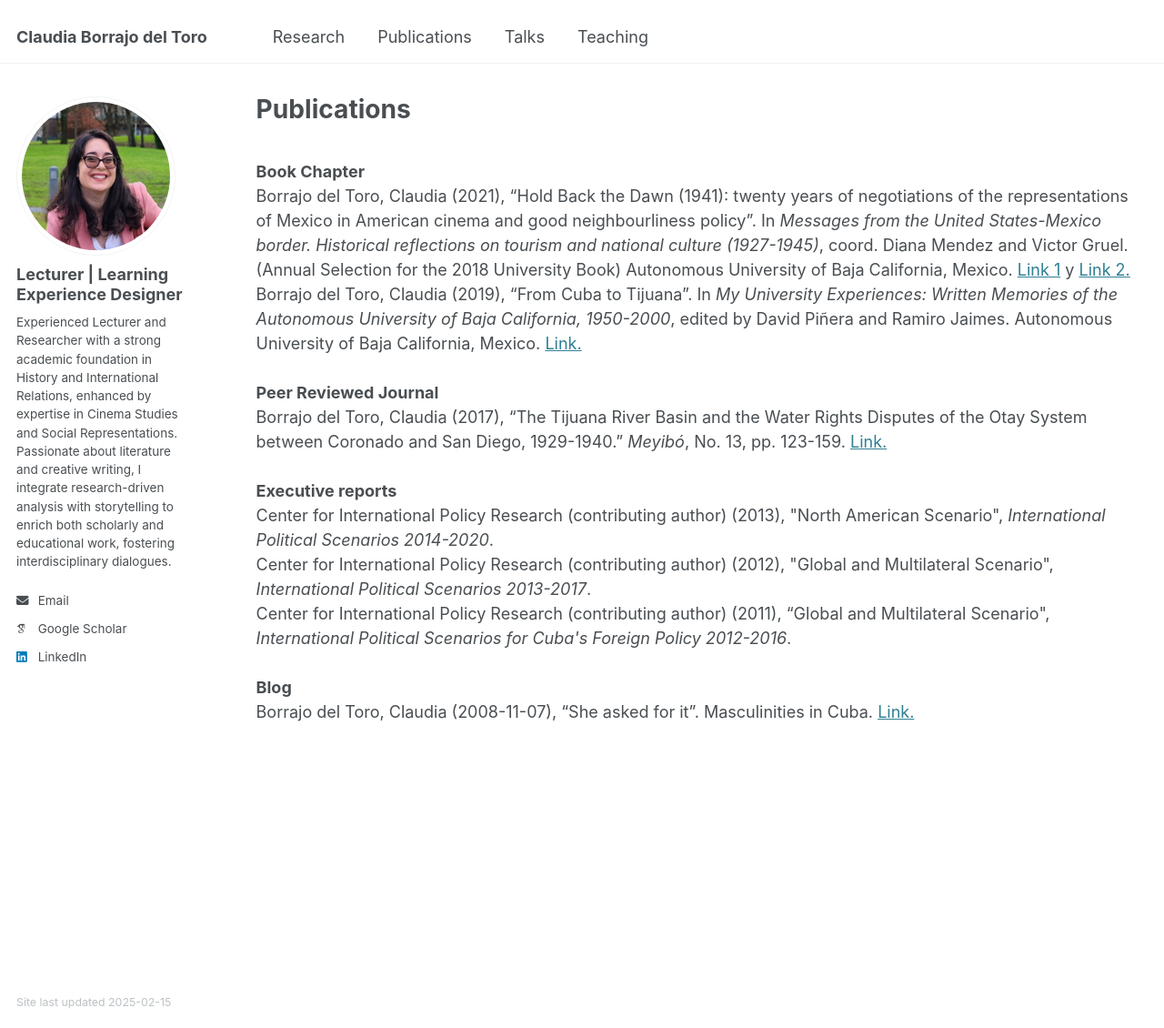
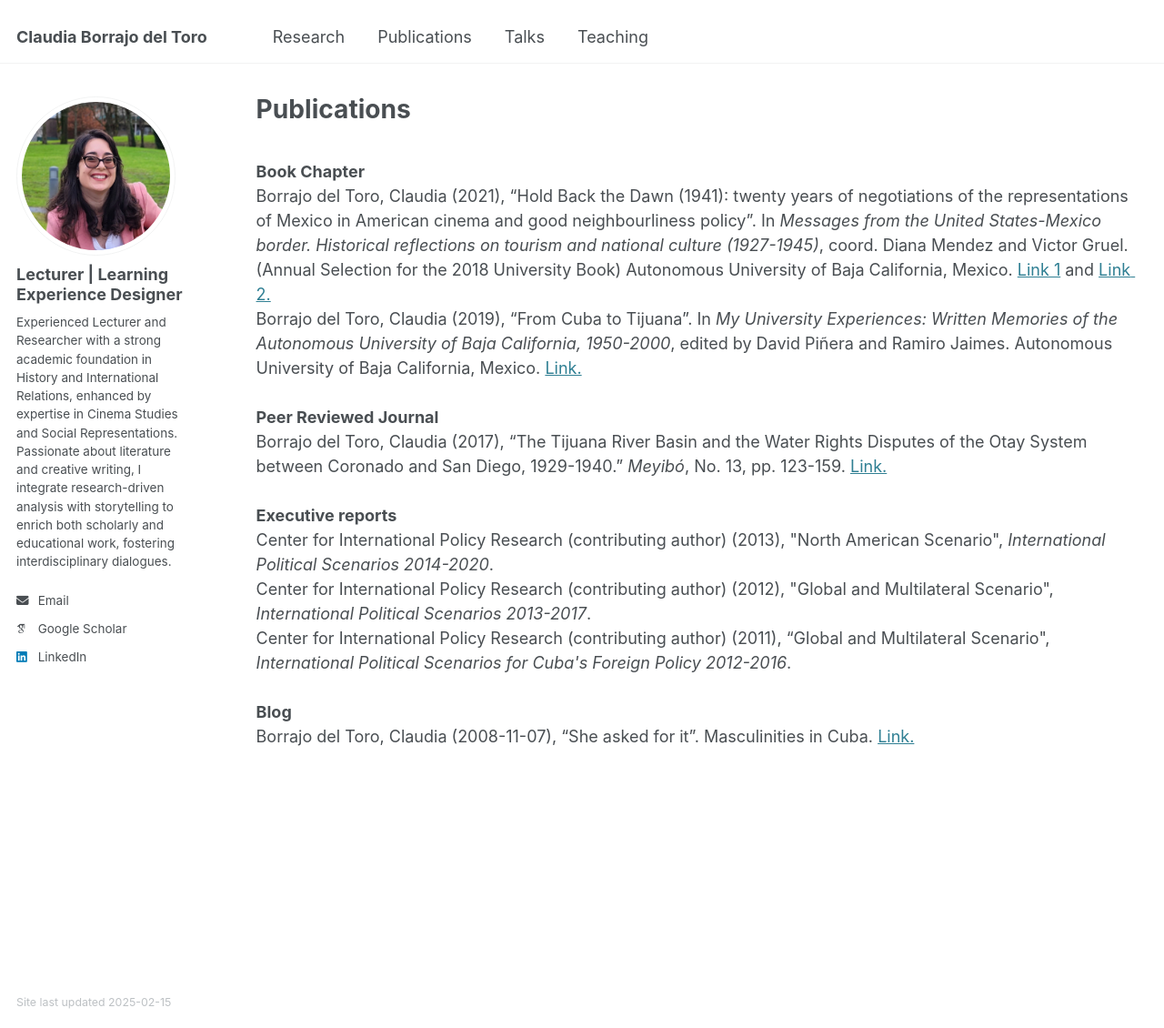
Before and after one commit to claudiabt/claudiabt.github.io, a Jekyll site: the page built from _pages/publications.html, in a window 1280 px wide and 1130 px high. Shown: the whole window at 91% size. Built offline with Jekyll 4.4.1, drawn with Linux system fonts in a browser that asks for light colours; some web fonts are replaced.

Commit message:
Update publications.html

```diff
--- a/_pages/publications.html
+++ b/_pages/publications.html
@@ -7,7 +7,7 @@ author_profile: true
 <br>
 <strong>Book Chapter</strong>
 <br>
-Borrajo del Toro, Claudia (2021), “Hold Back the Dawn (1941): twenty years of negotiations of the representations of Mexico in American cinema and good neighbourliness policy”. In <i>Messages from the United States-Mexico border. Historical reflections on tourism and national culture (1927-1945)</i>, coord. Diana Mendez and Victor Gruel. (Annual Selection for the 2018 University Book) Autonomous University of Baja California, Mexico. <span class="wordwrap"><a target="blank" href="https://altexto.mx/mensajes-desde-la-frontera-mexico-estados-unidos-u5tbb.html">Link 1</a> y </span><span class="wordwrap"><a target="blank" href="https://simeh.co/search/publication/mensajes-desde-la-frontera-mexico-estados-unidos-u5tbb.html">Link 2.</a></span>
+Borrajo del Toro, Claudia (2021), “Hold Back the Dawn (1941): twenty years of negotiations of the representations of Mexico in American cinema and good neighbourliness policy”. In <i>Messages from the United States-Mexico border. Historical reflections on tourism and national culture (1927-1945)</i>, coord. Diana Mendez and Victor Gruel. (Annual Selection for the 2018 University Book) Autonomous University of Baja California, Mexico. <span class="wordwrap"><a target="blank" href="https://altexto.mx/mensajes-desde-la-frontera-mexico-estados-unidos-u5tbb.html">Link 1</a> and </span><span class="wordwrap"><a target="blank" href="https://simeh.co/search/publication/mensajes-desde-la-frontera-mexico-estados-unidos-u5tbb.html">Link 2.</a></span>
 <br>
 Borrajo del Toro, Claudia (2019), “From Cuba to Tijuana”. In <i>My University Experiences: Written Memories of the Autonomous University of Baja California, 1950-2000</i>, edited by David Piñera and Ramiro Jaimes. Autonomous University of Baja California, Mexico. <span class="wordwrap"><a target="blank" href="https://isbnmexico.indautor.cerlalc.org/catalogo.php?mode=detalle&nt=313417">Link.</a></span><br><br>
 <strong>Peer Reviewed Journal</strong>
```
